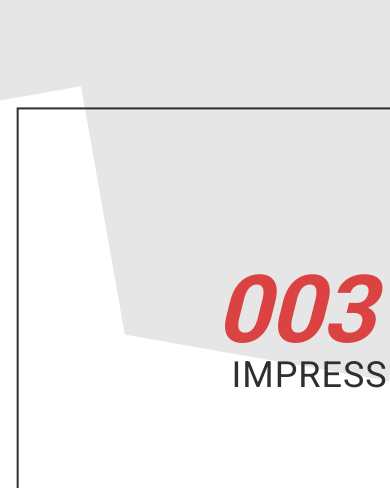
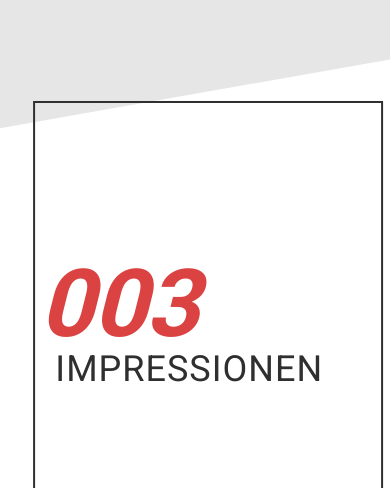
Before and after one commit to PanarinDaniil/ocb_halfScale, a website: page index.html in a window 390 px wide. Shown: the part 2681-3169 px from the top of the page. Drawn offline with Linux system fonts and the light colour scheme; files whose address does not match are found by name.

Commit message:
small changes

```diff
--- a/index.html
+++ b/index.html
@@ -92,8 +92,7 @@
 				</div>
 			</div>
 		</div>
-		<div class="second-main-wrap">
-			<div class="content-wrap">
+		<div class="second-main-wrap content-wrap">
 			<div class="content-box">
 				<div class="content clear">
 					<div class="title-number">
@@ -102,9 +101,8 @@
 				</div>
 			</div>
 		</div>
-		</div>
-		<div class="third-main-wrap">
-			<div class="content-wrap">
+		<!-- <div class="third-main-wrap"> -->
+		<div class="third-main-wrap content-wrap">
 			<div class="content-box">
 				<div class="content">
 					<div class="clear">
@@ -210,7 +208,7 @@
 				</div>
 			</div>
 		</div>
-		</div>
+		<!-- </div> -->
 
 
 		<footer class="footer">
--- a/scss/styles.scss
+++ b/scss/styles.scss
@@ -526,7 +526,6 @@ p{
 }
 .second-main-wrap{
     // margin-top:-50px;
-    .content-wrap{
     background:#e6e6e6;
     margin:0 -200px;
     -webkit-transform-origin:left center;
@@ -539,7 +538,6 @@ p{
     -o-transform:rotate(10deg);
     -ms-transform:rotate(10deg);
     transform:rotate(10deg);
-    }
     .content-box{
         -webkit-transform:rotate(-10deg);
         -moz-transform:rotate(-10deg);
@@ -554,13 +552,12 @@ p{
         padding-top:150px;
         min-height:1200px;
     }
-
 }
 .third-main-wrap{
     // margin-top:-50px;
-    .content-wrap{
+    &.content-wrap{
         background:#fff;
-        margin:0 -200px;
+        margin:0 -240px;
         -webkit-transform-origin:left center;
         -moz-transform-origin:left center;
         -o-transform-origin:left center;
@@ -579,7 +576,7 @@ p{
         -ms-transform:rotate(10deg);
         transform:rotate(10deg);
         color:#000;
-        margin:20px 177px 20px 223px;
+        margin:20px 240px 20px 280px;
     }
     .content{
         padding-bottom:150px;
@@ -592,6 +589,10 @@ p{
         width:49%;
         float:right;
         margin-bottom:100px;
+        @media (max-width:1200px) {
+            float:none;
+            width:auto;
+        }
     }
     .social-title{
         color:#9e9e9e;
@@ -624,6 +625,11 @@ p{
     -webkit-flex-wrap: wrap;
     -ms-flex-wrap: wrap;
     flex-wrap: wrap;
+    @media (max-width:800px){
+        display:block;
+        max-width:540px;
+        margin:0 auto;
+    }
     .gallery-item{
         width:23.5%;
         margin-left:2%;
@@ -633,7 +639,6 @@ p{
             margin-left:0;
         }
         @media (max-width:800px){
-            width:100%!important;
             margin:0!important;
         }
         &:nth-child(4n-3){
@@ -655,6 +660,7 @@ p{
         position:relative;
         text-decoration:none;
         margin-bottom:28px;
+
         .sticker{
             position:absolute;
             display:block;
```
Also changed, not shown: css/styles.css. Lines whose indentation alone changed are shown as unchanged.
